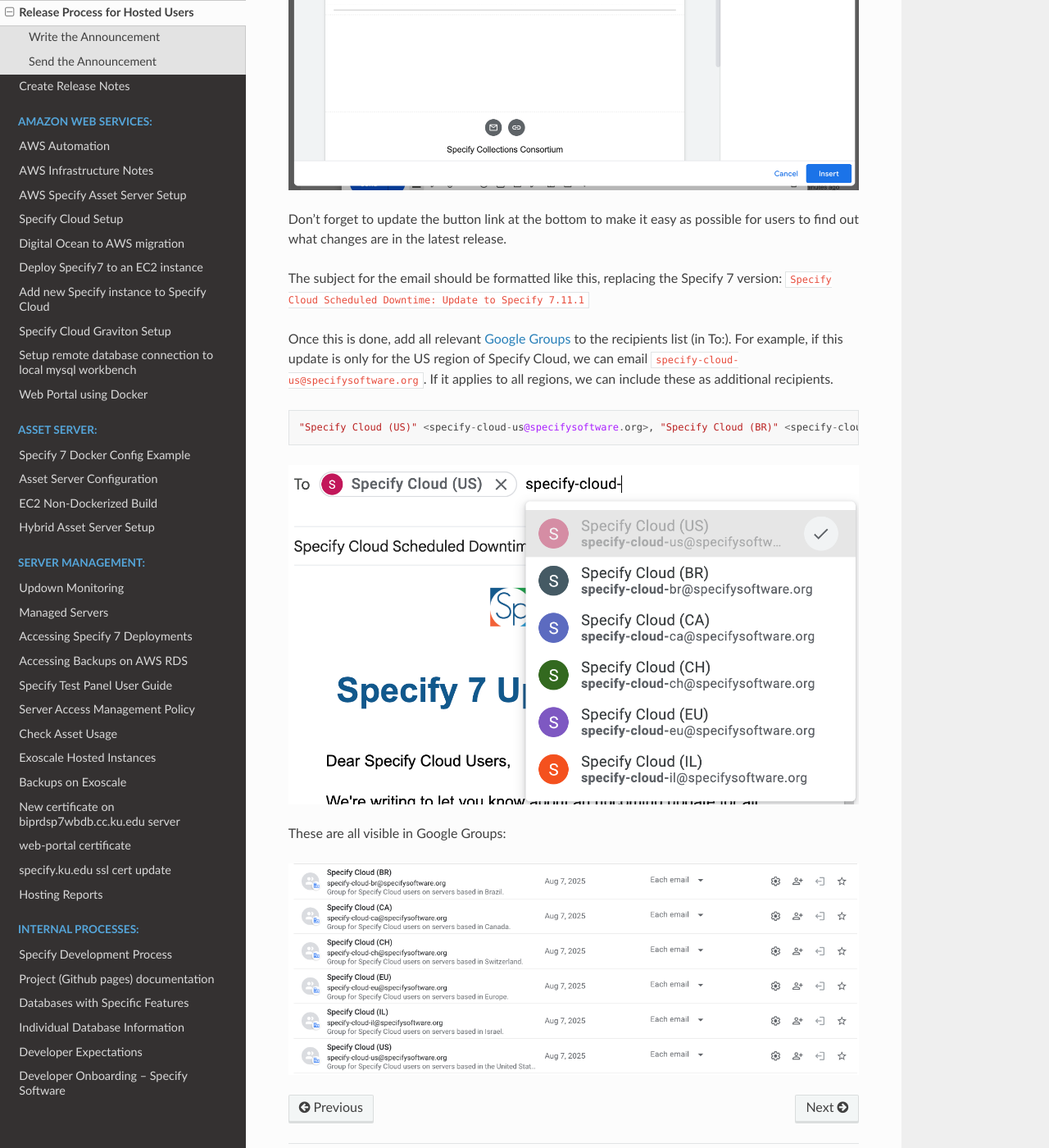
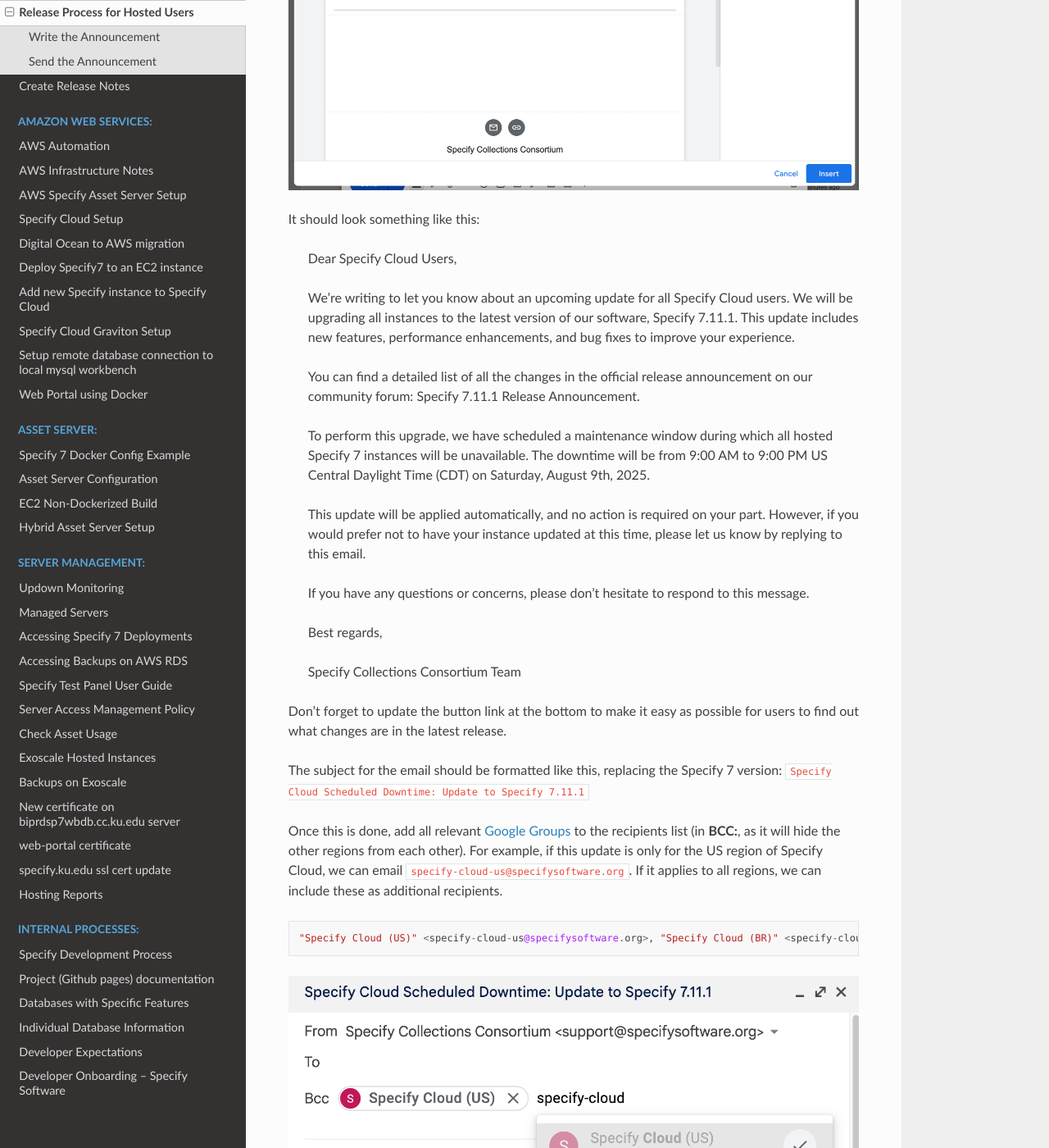
Before and after one commit to specify/specify.github.io, a Sphinx documentation site: the page built from sphinx/processes/release_process.md, in a window 1280 px wide and 1400 px high, scrolled down 2490 px. Shown: the whole window at 82% size. Built offline with Sphinx 7.4.7 and the Read the Docs theme 3.1.0, drawn with Linux system fonts in a browser that asks for light colours; some of the changed text lies outside the part shown.

Commit message:
fix: use BCC instead of TO

````diff
--- a/sphinx/processes/release_process.md
+++ b/sphinx/processes/release_process.md
@@ -10,7 +10,7 @@
 
 ## Send the Announcement
 
-Draft a new email, starting in the support@specifysoftware.org inbox. In the draft, click on the **Layout** button in the bottom menu:
+Draft a new email from the support@specifysoftware.org inbox (if you are not a delegate, contact the support lead or assistant). In the draft, click on the **Layout** button in the bottom menu:
 
 ![Layout Button](update_process/LayoutButton.jpg)
 
@@ -22,12 +22,30 @@
 
 ![Example Scheduled Update Email](update_process/UpdateScheduledExampleEmail.png)
 
+It should look something like this:
+
+> Dear Specify Cloud Users,
+>
+> We're writing to let you know about an upcoming update for all Specify Cloud users. We will be upgrading all instances to the latest version of our software, Specify 7.11.1. This update includes new features, performance enhancements, and bug fixes to improve your experience.
+>
+> You can find a detailed list of all the changes in the official release announcement on our community forum: Specify 7.11.1 Release Announcement.
+>
+> To perform this upgrade, we have scheduled a maintenance window during which all hosted Specify 7 instances will be unavailable. The downtime will be from 9:00 AM to 9:00 PM US Central Daylight Time (CDT) on Saturday, August 9th, 2025.
+>
+> This update will be applied automatically, and no action is required on your part. However, if you would prefer not to have your instance updated at this time, please let us know by replying to this email.
+>
+> If you have any questions or concerns, please don't hesitate to respond to this message.
+>
+> Best regards,
+>
+> Specify Collections Consortium Team
+
 Don't forget to update the button link at the bottom to make it easy as possible for users to find out what changes are in the latest release.
 
 The subject for the email should be formatted like this, replacing the Specify 7 version:
 `Specify Cloud Scheduled Downtime: Update to Specify 7.11.1`
 
-Once this is done, add all relevant [Google Groups](https://groups.google.com/) to the recipients list (in To:). For example, if this update is only for the US region of Specify Cloud, we can email `specify-cloud-us@specifysoftware.org`. If it applies to all regions, we can include these as additional recipients.
+Once this is done, add all relevant [Google Groups](https://groups.google.com/) to the recipients list (in **BCC:**, as it will hide the other regions from each other). For example, if this update is only for the US region of Specify Cloud, we can email `specify-cloud-us@specifysoftware.org`. If it applies to all regions, we can include these as additional recipients.
 
 ```
 "Specify Cloud (US)" <specify-cloud-us@specifysoftware.org>, "Specify Cloud (BR)" <specify-cloud-br@specifysoftware.org>, "Specify Cloud (CA)" <specify-cloud-ca@specifysoftware.org>, "Specify Cloud (CH)" <specify-cloud-ch@specifysoftware.org>, "Specify Cloud (EU)" <specify-cloud-eu@specifysoftware.org>, "Specify Cloud (IL)" <specify-cloud-il@specifysoftware.org>
@@ -38,3 +56,5 @@
 These are all visible in Google Groups:
 
 ![Region Groups](update_process/regiongroups.png)
+
+After double-checking the intended recipients are set and that all links are working as expected, you can click **Send**.
````
Also changed, not shown: sphinx/processes/update_process/specifycloudemail.png.
